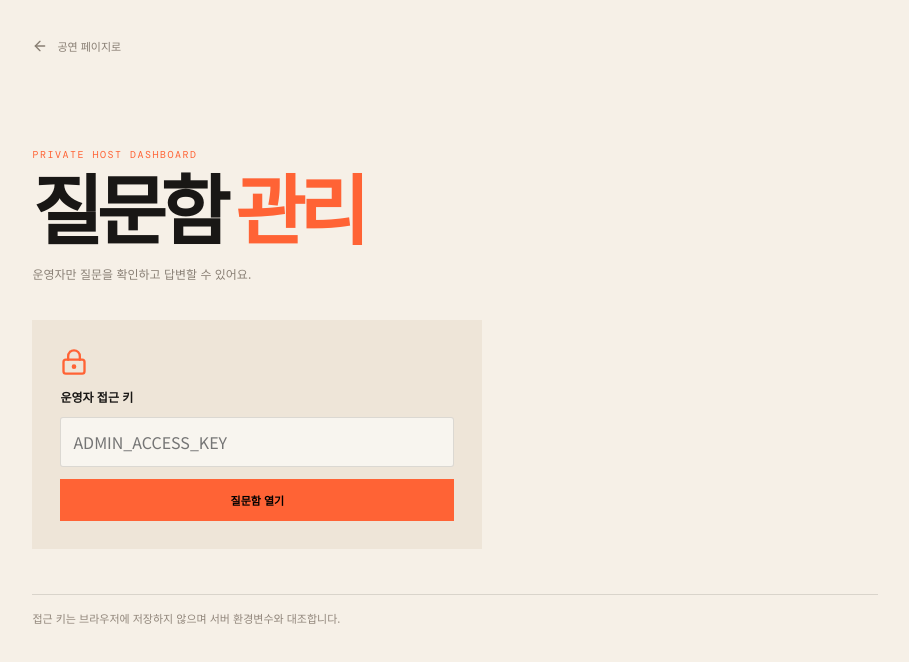
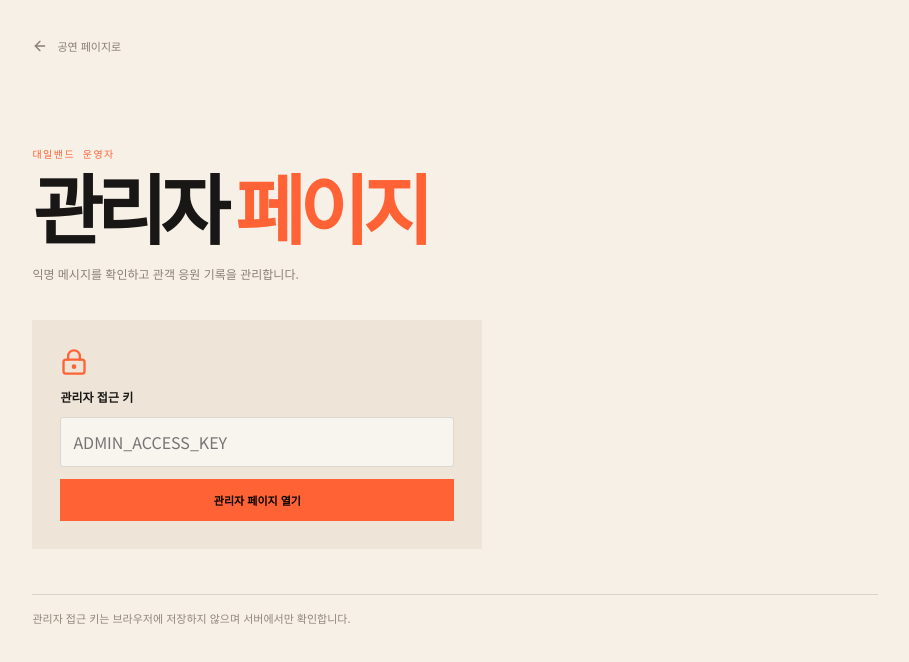
Before and after one commit to BaeDoge/nextjs-band-concert-webpage, a Next.js app: page /host in a window 1280 px wide. Shown: the top 662 px of the page, without its empty margins (185-1094 px from the left). Built offline with nearby package versions, Linux system fonts and the light colour scheme.

Commit message:
feat: add admin cheer counter reset and anonymous inbox management

```diff
--- a/app/host/page.js
+++ b/app/host/page.js
@@ -1,12 +1,86 @@
 "use client";
 import {useState} from "react";
 import Link from "next/link";
-import {ArrowLeft,LockKeyhole,Send,CheckCircle2} from "lucide-react";
+import {ArrowLeft,LockKeyhole,Send,CheckCircle2,RefreshCw,Trash2,Heart} from "lucide-react";
+
 export default function HostPage(){
- const[key,setKey]=useState("");const[ok,setOk]=useState(false);const[items,setItems]=useState([]);const[answers,setAnswers]=useState({});const[error,setError]=useState("");const[busy,setBusy]=useState(false);
- async function load(){setBusy(true);setError("");try{const r=await fetch("/api/questions",{headers:{"x-admin-key":key},cache:"no-store"});const d=await r.json();if(!r.ok)throw Error(d.error);setItems(d.items||[]);setOk(true);}catch(e){setOk(false);setError(e.message);}finally{setBusy(false);}}
- async function answer(id){const answer=(answers[id]||"").trim();if(!answer)return;setBusy(true);try{const r=await fetch("/api/questions",{method:"PATCH",headers:{"Content-Type":"application/json","x-admin-key":key},body:JSON.stringify({id,answer})});const d=await r.json();if(!r.ok)throw Error(d.error);setAnswers(a=>({...a,[id]:""}));await load();}catch(e){setError(e.message);}finally{setBusy(false);}}
- return <main className="host"><Link href="/" className="host-back"><ArrowLeft size={16}/> 공연 페이지로</Link><header><small>PRIVATE HOST DASHBOARD</small><h1>질문함 <em>관리</em></h1><p>운영자만 질문을 확인하고 답변할 수 있어요.</p></header>
- {!ok?<form className="host-login" onSubmit={e=>{e.preventDefault();load();}}><LockKeyhole size={28}/><label htmlFor="secret">운영자 접근 키</label><input id="secret" type="password" value={key} onChange={e=>setKey(e.target.value)} placeholder="ADMIN_ACCESS_KEY" required/><button disabled={busy}>{busy?"확인 중...":"질문함 열기"}</button></form>:<section className="host-list"><div className="host-list-head"><b>받은 질문 ({items.length})</b><button onClick={load}>새로고침 ↻</button></div>{items.length===0?<p>아직 도착한 질문이 없어요.</p>:items.map(q=><article key={q.id}><div><span>{q.nickname||"익명의 관객"}</span><time>{new Date(q.created_at).toLocaleString("ko-KR")}</time><b>{q.answer?"답변 완료":"미답변"}</b></div><p>{q.body}</p>{q.answer?<aside><CheckCircle2 size={15}/>{q.answer}</aside>:<section><input value={answers[q.id]||""} onChange={e=>setAnswers(a=>({...a,[q.id]:e.target.value}))} placeholder="답변 입력"/><button disabled={busy||!(answers[q.id]||"").trim()} onClick={()=>answer(q.id)}><Send size={14}/> 답변</button></section>}</article>)}</section>}
- {error&&<p className="host-error">{error}</p>}<p className="host-note">접근 키는 브라우저에 저장하지 않으며 서버 환경변수와 대조합니다.</p></main>;
+ const[key,setKey]=useState("");
+ const[ok,setOk]=useState(false);
+ const[items,setItems]=useState([]);
+ const[answers,setAnswers]=useState({});
+ const[error,setError]=useState("");
+ const[notice,setNotice]=useState("");
+ const[busy,setBusy]=useState(false);
+ const[cheerTotal,setCheerTotal]=useState(0);
+
+ async function load(){
+  setBusy(true);setError("");setNotice("");
+  try{
+   const[q,c]=await Promise.all([
+    fetch("/api/questions",{headers:{"x-admin-key":key},cache:"no-store"}),
+    fetch("/api/cheers",{cache:"no-store"})
+   ]);
+   const qData=await q.json();
+   if(!q.ok)throw Error(qData.error||"운영자 인증에 실패했어요.");
+   const cData=c.ok?await c.json():{total:0};
+   setItems(qData.items||[]);setCheerTotal(Number(cData.total||0));setOk(true);
+  }catch(e){setOk(false);setError(e.message||"정보를 불러오지 못했어요.");}
+  finally{setBusy(false);}
+ }
+
+ async function answer(id){
+  const answerText=(answers[id]||"").trim();if(!answerText)return;
+  setBusy(true);setError("");setNotice("");
+  try{
+   const response=await fetch("/api/questions",{method:"PATCH",headers:{"Content-Type":"application/json","x-admin-key":key},body:JSON.stringify({id,answer:answerText})});
+   const data=await response.json();if(!response.ok)throw Error(data.error||"답변 저장에 실패했어요.");
+   setAnswers(current=>({...current,[id]:""}));setNotice("답변을 저장했어요.");await load();
+  }catch(e){setError(e.message);}
+  finally{setBusy(false);}
+ }
+
+ async function resetCheers(){
+  if(!window.confirm("누적 응원 기록 "+cheerTotal+"건을 모두 삭제하고 0으로 초기화할까요? 이 작업은 되돌릴 수 없습니다."))return;
+  setBusy(true);setError("");setNotice("");
+  try{
+   const response=await fetch("/api/cheers",{method:"DELETE",headers:{"x-admin-key":key}});
+   const data=await response.json();if(!response.ok)throw Error(data.error||"응원 초기화에 실패했어요.");
+   setCheerTotal(0);setNotice("응원 기록을 초기화했어요.");
+  }catch(e){setError(e.message);}
+  finally{setBusy(false);}
+ }
+
+ return <main className="host">
+  <Link href="/" className="host-back"><ArrowLeft size={16}/> 공연 페이지로</Link>
+  <header><small>대일밴드 운영자</small><h1>관리자 <em>페이지</em></h1><p>익명 메시지를 확인하고 관객 응원 기록을 관리합니다.</p></header>
+  {!ok?
+   <form className="host-login" onSubmit={event=>{event.preventDefault();load();}}>
+    <LockKeyhole size={28}/><label htmlFor="secret">관리자 접근 키</label>
+    <input id="secret" type="password" value={key} onChange={event=>setKey(event.target.value)} placeholder="ADMIN_ACCESS_KEY" required/>
+    <button disabled={busy}>{busy?"확인 중...":"관리자 페이지 열기"}</button>
+   </form>
+   :
+   <>
+    <section className="host-cheers">
+     <div><Heart size={20}/><span>누적 응원 수</span><strong>{cheerTotal.toLocaleString("ko-KR")}</strong></div>
+     <button className="host-reset" onClick={resetCheers} disabled={busy||cheerTotal===0}><Trash2 size={15}/> 응원 횟수 초기화</button>
+     <p>초기화하면 관객 화면의 누적 숫자도 0으로 반영됩니다. 이미 화면에 떠 있는 응원 애니메이션은 잠시 후 사라집니다.</p>
+    </section>
+    <section className="host-list">
+     <div className="host-list-head"><b>익명 메시지 ({items.length})</b><button onClick={load} disabled={busy}><RefreshCw size={13}/> 새로고침</button></div>
+     {items.length===0?<p className="host-empty">아직 도착한 메시지가 없어요.</p>:items.map(item=>
+      <article key={item.id}>
+       <div><span>익명 관객</span><time>{new Date(item.created_at).toLocaleString("ko-KR")}</time><b>{item.answer?"답변 완료":"미답변"}</b></div>
+       <p>{item.body}</p>
+       {item.answer?<aside><CheckCircle2 size={15}/>{item.answer}</aside>:
+        <section><input value={answers[item.id]||""} onChange={event=>setAnswers(current=>({...current,[item.id]:event.target.value}))} placeholder="답변 입력"/><button disabled={busy||!(answers[item.id]||"").trim()} onClick={()=>answer(item.id)}><Send size={14}/> 답변</button></section>}
+      </article>
+     )}
+    </section>
+   </>
+  }
+  {error&&<p className="host-error" role="alert">{error}</p>}
+  {notice&&<p className="host-notice" role="status">{notice}</p>}
+  <p className="host-note">관리자 접근 키는 브라우저에 저장하지 않으며 서버에서만 확인합니다.</p>
+ </main>;
 }
```
